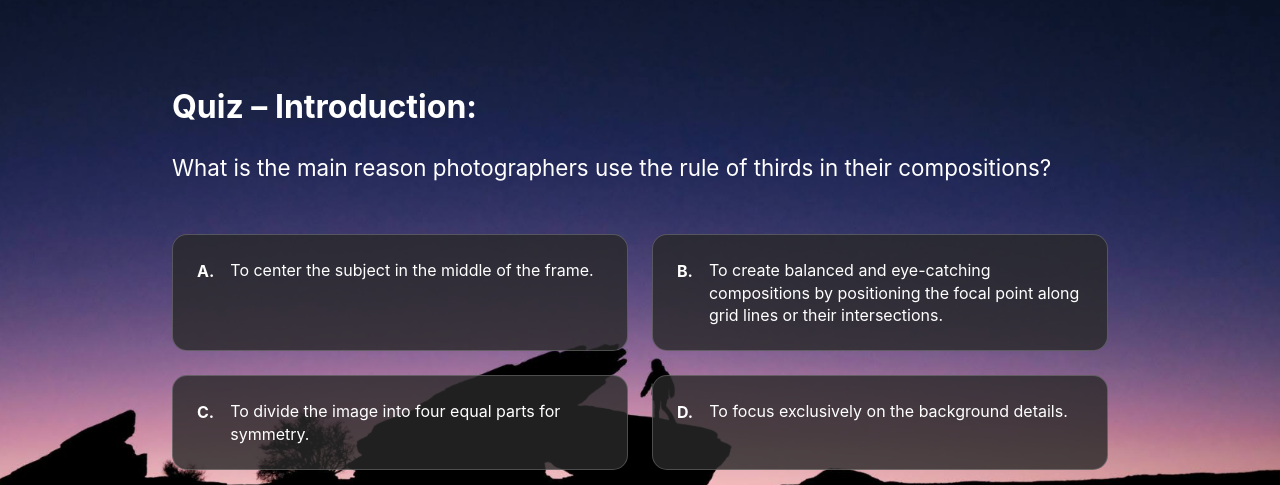
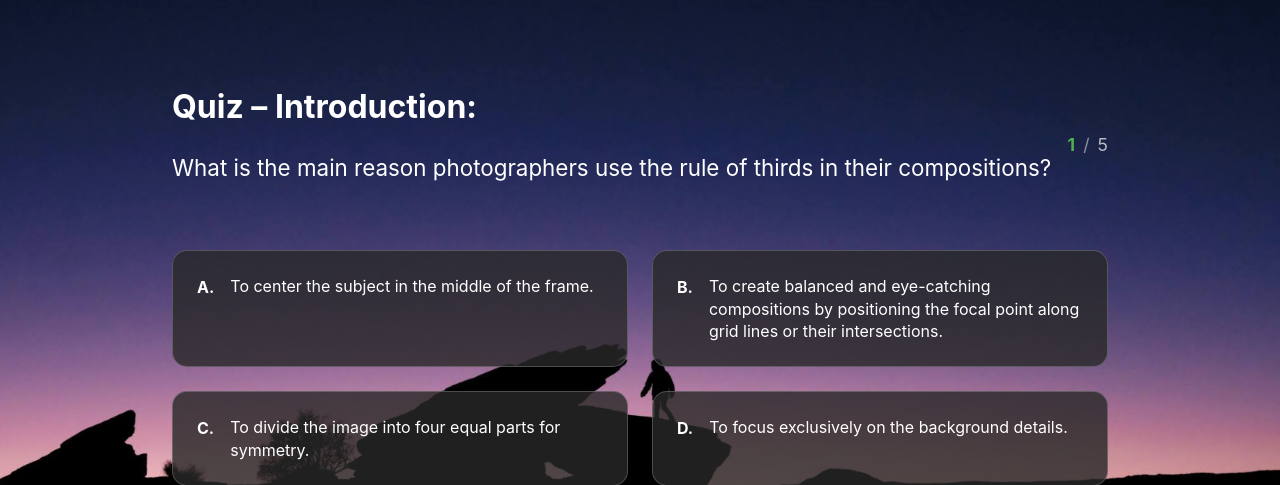
Before and after one commit to Carson-NNY/UI-2025-Spring, a Flask app: page /quiz in a window 1280 px wide. Shown: the part 56-541 px from the top of the page. Run offline with Flask 3, Linux system fonts and the light colour scheme; some libraries are stand-ins or nearby versions.

Commit message:
Added a counter and quiz descriptoin

```diff
--- a/static/main.css
+++ b/static/main.css
@@ -634,8 +634,14 @@ h1 {
 }
 
 .quiz-header {
+  display: flex;
+  align-items: center;
+  justify-content: space-between;
   margin-bottom: 3rem;
-  text-align: left;
+}
+
+.quiz-header-content {
+  flex: 1;
 }
 
 .quiz-section-title {
@@ -1056,6 +1062,7 @@ h1 {
     display: flex;
     flex-direction: column;
     gap: 1rem;
+    margin: 2rem 0;
 }
 
 .feedback-item {
@@ -1081,14 +1088,35 @@ h1 {
 
 .feedback-icon {
     font-size: 1.2rem;
+    min-width: 30px;
 }
 
 .feedback-icon .correct {
-  color: #4caf50;
+    color: #4CAF50;
 }
 
 .feedback-icon .incorrect {
     color: #f44336;
+}
+
+.feedback-summary {
+    color: rgba(255, 255, 255, 0.8);
+    font-size: 0.9rem;
+    line-height: 1.4;
+    flex: 1;
+}
+
+/* Mobile Responsiveness */
+@media (max-width: 768px) {
+    .feedback-item {
+        flex-direction: column;
+        align-items: flex-start;
+        gap: 0.5rem;
+    }
+
+    .feedback-summary {
+        margin-left: 40px;
+    }
 }
 
 /* Retake Button */
@@ -1124,3 +1152,105 @@ h1 {
     align-self: center;
   }
 }
+
+/* Quiz Progress Counter */
+.quiz-progress {
+    display: inline-flex;
+    align-items: center;
+    gap: 0.5rem;
+    font-size: 1.1rem;
+    color: white;
+    margin-left: 1rem;
+    vertical-align: middle;
+}
+
+.quiz-progress .current {
+    font-weight: bold;
+    color: #4CAF50;
+}
+
+.quiz-progress .total {
+    color: rgba(255, 255, 255, 0.7);
+}
+
+.quiz-progress .separator {
+    color: rgba(255, 255, 255, 0.5);
+}
+
+/* Mobile Responsiveness for Quiz Progress */
+@media (max-width: 768px) {
+    .quiz-header {
+        flex-direction: column;
+        align-items: flex-start;
+        gap: 1rem;
+    }
+
+    .quiz-progress {
+        margin-left: 0;
+        margin-top: 0.5rem;
+    }
+}
+
+/* Quiz Summary Styles */
+.quiz-summary {
+    margin: 2rem 0;
+    padding: 1.5rem;
+    background-color: rgba(255, 255, 255, 0.05);
+    border-radius: 15px;
+}
+
+.quiz-summary h3 {
+    color: white;
+    font-size: 1.5rem;
+    margin-bottom: 1.5rem;
+    text-align: center;
+}
+
+.summary-content {
+    display: flex;
+    flex-direction: column;
+    gap: 1.5rem;
+}
+
+.summary-item {
+    background-color: rgba(255, 255, 255, 0.03);
+    padding: 1.2rem;
+    border-radius: 10px;
+    transition: transform 0.3s ease, background-color 0.3s ease;
+}
+
+.summary-item:hover {
+    transform: translateX(5px);
+    background-color: rgba(255, 255, 255, 0.05);
+}
+
+.summary-item h4 {
+    color: #4CAF50;
+    font-size: 1.1rem;
+    margin-bottom: 0.5rem;
+}
+
+.summary-item p {
+    color: rgba(255, 255, 255, 0.8);
+    line-height: 1.5;
+    margin: 0;
+}
+
+/* Mobile Responsiveness for Quiz Summary */
+@media (max-width: 768px) {
+    .quiz-summary {
+        padding: 1rem;
+    }
+
+    .summary-item {
+        padding: 1rem;
+    }
+
+    .summary-item h4 {
+        font-size: 1rem;
+    }
+
+    .summary-item p {
+        font-size: 0.9rem;
+    }
+}
--- a/static/quiz_answers.js
+++ b/static/quiz_answers.js
@@ -66,8 +66,62 @@ function calculateScore() {
     }
 }
 
-// Initialize quiz page handlers
+// Quiz progress tracking
+const QUIZ_COUNT = {
+    quiz: 1,
+    quiz2: 2,
+    quiz3: 3,
+    quiz4: 4,
+    quiz5: 5
+};
+
+const TOTAL_QUIZZES = 5;
+
+// Initialize quiz progress counter
+function initializeQuizProgress() {
+    const currentPath = window.location.pathname;
+    const currentQuiz = currentPath.split('/').pop();
+    const currentQuizNumber = QUIZ_COUNT[currentQuiz] || 1;
+
+    // Create progress counter if it doesn't exist
+    if (!document.querySelector('.quiz-progress')) {
+        const progressDiv = document.createElement('div');
+        progressDiv.className = 'quiz-progress';
+        progressDiv.innerHTML = `
+            <span class="current">${currentQuizNumber}</span>
+            <span class="separator">/</span>
+            <span class="total">${TOTAL_QUIZZES}</span>
+        `;
+
+        // Find the quiz header and insert the progress counter
+        const quizHeader = document.querySelector('.quiz-header');
+        if (quizHeader) {
+            // Create a wrapper for the header content if it doesn't exist
+            if (!quizHeader.querySelector('.quiz-header-content')) {
+                const headerContent = document.createElement('div');
+                headerContent.className = 'quiz-header-content';
+                while (quizHeader.firstChild) {
+                    headerContent.appendChild(quizHeader.firstChild);
+                }
+                quizHeader.appendChild(headerContent);
+            }
+            quizHeader.appendChild(progressDiv);
+        }
+    } else {
+        // Update existing progress counter
+        const progressDiv = document.querySelector('.quiz-progress');
+        progressDiv.innerHTML = `
+            <span class="current">${currentQuizNumber}</span>
+            <span class="separator">/</span>
+            <span class="total">${TOTAL_QUIZZES}</span>
+        `;
+    }
+}
+
+// Initialize quiz progress when page loads
 document.addEventListener('DOMContentLoaded', function() {
+    initializeQuizProgress();
+
     // For quiz pages 1-4
     const answerPanels = document.querySelectorAll('.answer-panel');
     if (answerPanels.length > 0) {
--- a/templates/quiz_result.html
+++ b/templates/quiz_result.html
@@ -22,30 +22,35 @@
                     <span class="feedback-icon" id="q1-feedback">
                         <i class="fas fa-check correct"></i>
                     </span>
+                    <span class="feedback-summary">Understanding why photographers use the rule of thirds for balanced compositions.</span>
                 </div>
                 <div class="feedback-item">
                     <span class="question-label">Q2</span>
                     <span class="feedback-icon" id="q2-feedback">
                         <i class="fas fa-times incorrect"></i>
                     </span>
+                    <span class="feedback-summary">Recognizing how linear elements align with grid lines for visual harmony.</span>
                 </div>
                 <div class="feedback-item">
                     <span class="question-label">Q3</span>
                     <span class="feedback-icon" id="q3-feedback">
                         <i class="fas fa-check correct"></i>
                     </span>
+                    <span class="feedback-summary">Learning how subject placement at grid intersections creates dynamic compositions.</span>
                 </div>
                 <div class="feedback-item">
                     <span class="question-label">Q4</span>
                     <span class="feedback-icon" id="q4-feedback">
                         <i class="fas fa-check correct"></i>
                     </span>
+                    <span class="feedback-summary">Exploring how diagonal elements create movement while following the rule of thirds.</span>
                 </div>
                 <div class="feedback-item">
                     <span class="question-label">Q5</span>
                     <span class="feedback-icon" id="q5-feedback">
                         <i class="fas fa-times incorrect"></i>
                     </span>
+                    <span class="feedback-summary">Applying knowledge to match photos with different rule of thirds techniques.</span>
                 </div>
             </div>
 
```
Lines whose indentation alone changed are shown as unchanged.
